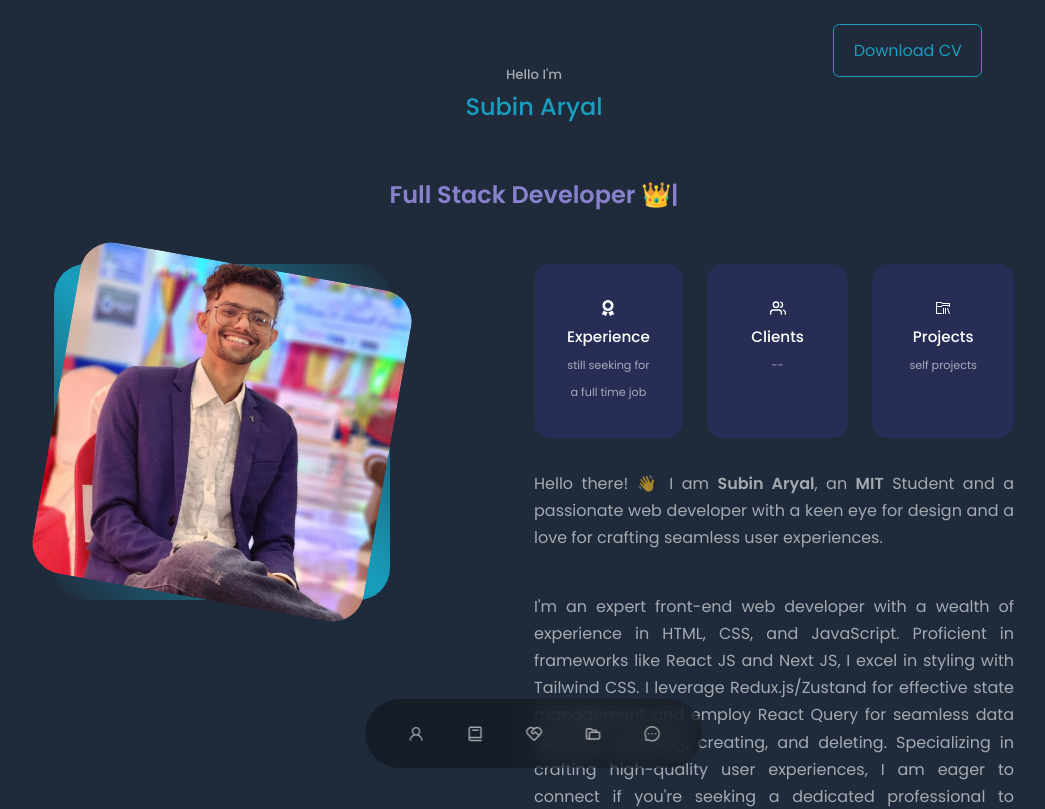
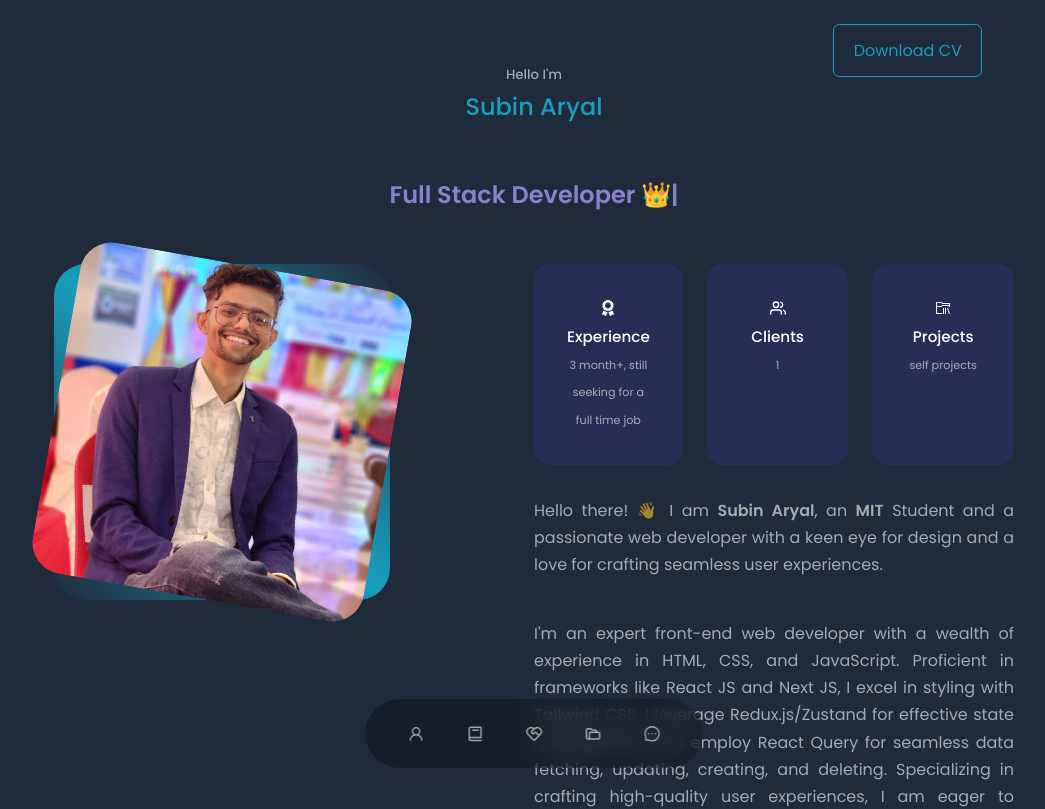
Before and after one commit to AryalSubin/subin-portfolio-react, a React (Create React App) app: page / in a window 1280 px wide. Shown: the top 809 px of the page, without its empty margins (106-1151 px from the left). Built offline with nearby package versions, Linux system fonts and the light colour scheme.

Commit message:
exp and clients change

```diff
--- a/src/components/about/About.jsx
+++ b/src/components/about/About.jsx
@@ -37,12 +37,12 @@ const about = () => {
             <article className="about__card">
               <FaAward className="about_icon" />
               <h5>Experience</h5>
-              <small>still seeking for a full time job</small>
+              <small> 3 month+, still seeking for a full time job</small>
             </article>
             <article className="about__card">
               <FiUsers className="about_icon" />
               <h5>Clients</h5>
-              <small>--</small>
+              <small>1</small>
             </article>
             <article className="about__card">
               <VscFolderLibrary className="about_icon" />
```
